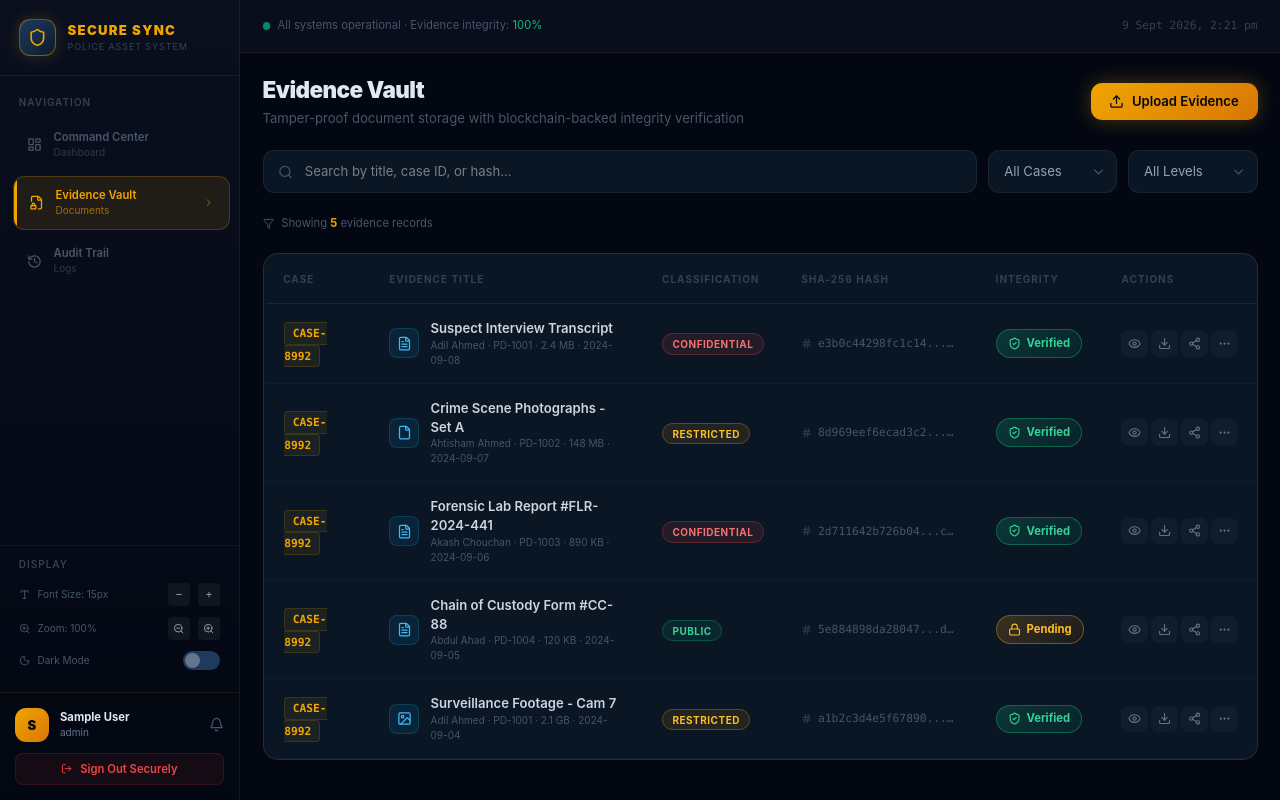
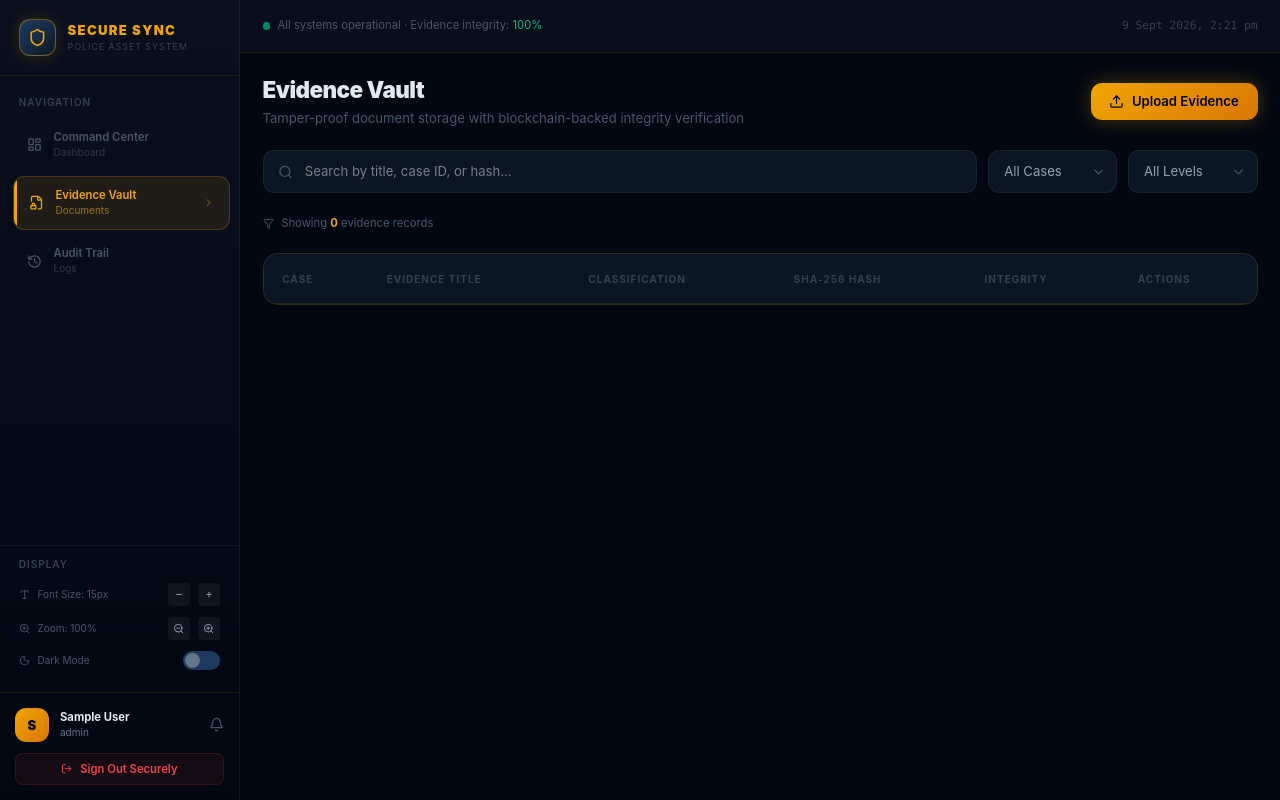
Before and after one commit to dubeyankit1511-create/police-asset-management, a React (Vite) app in the folder frontend/: page /vault in a window 1280 px wide. Built offline with nearby package versions, Linux system fonts and the light colour scheme; sample sign-in values are in the browser's storage.

Commit message:
feat: real document upload and audit logging system

```diff
--- a/frontend/src/pages/AuditViewer.tsx
+++ b/frontend/src/pages/AuditViewer.tsx
@@ -1,14 +1,6 @@
 import React, { useState } from 'react';
 import { Activity, User, Search, Filter, Shield, Link2, Clock, ChevronDown, X, Download } from 'lucide-react';
-
-const allLogs = [
-  { id: 1, action: 'DOWNLOAD', user: 'Adil Ahmed', badge: 'PD-1001', dept: 'Task Force · Case #8992', doc: 'Forensic Lab Report #FLR-2024-441', time: '10:42 AM', date: '2024-09-08', ip: '192.168.1.44', txId: '0x8f3d2a...44c9e1', risk: 'low' },
-  { id: 2, action: 'UPLOAD', user: 'Ahtisham Ahmed', badge: 'PD-1002', dept: 'Task Force · Case #8992', doc: 'Crime Scene Photos — Case #8992', time: '09:15 AM', date: '2024-09-08', ip: '192.168.1.12', txId: '0xa7e81b...221f03', risk: 'low' },
-  { id: 3, action: 'SHARE', user: 'Akash Chouchan', badge: 'PD-1003', dept: 'Task Force · Case #8992', doc: 'Suspect Interview Transcript', time: '08:30 AM', date: '2024-09-08', ip: '10.0.0.1', txId: '0xc4f923...8b71d2', risk: 'medium' },
-  { id: 4, action: 'VIEW', user: 'Abdul Ahad', badge: 'PD-1004', dept: 'Task Force · Case #8992', doc: 'Chain of Custody Form #CC-88', time: '07:00 AM', date: '2024-09-08', ip: '192.168.3.22', txId: '0x1d5e7a...f9032b', risk: 'low' },
-  { id: 5, action: 'MODIFY', user: 'Adil Ahmed', badge: 'PD-1001', dept: 'Task Force · Case #8992', doc: 'Case Summary Report — Case #8992', time: '06:12 AM', date: '2024-09-08', ip: '192.168.1.88', txId: '0xb29d4c...e30712', risk: 'high' },
-  { id: 6, action: 'DELETE', user: 'Ahtisham Ahmed', badge: 'PD-1002', dept: 'Task Force · Case #8992', doc: 'Duplicate Evidence File #DUP-92', time: '11:45 PM', date: '2024-09-07', ip: '10.0.0.1', txId: '0xf192a3...7c8e01', risk: 'high' },
-];
+import { getAuditLogs } from '../utils/dataStore';
 
 const actionStyles: Record<string, { bg: string; border: string; color: string }> = {
   DOWNLOAD: { bg: 'rgba(14,165,233,0.1)', border: 'rgba(14,165,233,0.3)', color: '#38bdf8' },
@@ -26,7 +18,7 @@ export const AuditViewer = () => {
   const [actionFilter, setActionFilter] = useState('');
   const [expandedId, setExpandedId] = useState<number | null>(null);
 
-  const filtered = allLogs.filter(l => {
+  const filtered = getAuditLogs().filter(l => {
     const matchSearch = !search || l.user.toLowerCase().includes(search.toLowerCase()) || l.doc.toLowerCase().includes(search.toLowerCase()) || l.badge.toLowerCase().includes(search.toLowerCase());
     const matchAction = !actionFilter || l.action === actionFilter;
     return matchSearch && matchAction;
--- a/frontend/src/pages/Vault.tsx
+++ b/frontend/src/pages/Vault.tsx
@@ -3,14 +3,8 @@ import {
   Search, Upload, File, ShieldCheck, Lock, Filter, X,
   ChevronDown, Hash, FileText, Image, FileSpreadsheet, Eye, Download, Share2, MoreHorizontal
 } from 'lucide-react';
-
-const mockDocuments = [
-  { id: 1, title: 'Suspect Interview Transcript', caseId: 'CASE-8992', hash: 'e3b0c44298fc1c14...9a3e7', status: 'Verified', classification: 'CONFIDENTIAL', type: 'PDF', size: '2.4 MB', date: '2024-09-08', creator: 'Adil Ahmed · PD-1001' },
-  { id: 2, title: 'Crime Scene Photographs - Set A', caseId: 'CASE-8992', hash: '8d969eef6ecad3c2...b5e89', status: 'Verified', classification: 'RESTRICTED', type: 'ZIP', size: '148 MB', date: '2024-09-07', creator: 'Ahtisham Ahmed · PD-1002' },
-  { id: 3, title: 'Forensic Lab Report #FLR-2024-441', caseId: 'CASE-8992', hash: '2d711642b726b04...c5d29', status: 'Verified', classification: 'CONFIDENTIAL', type: 'PDF', size: '890 KB', date: '2024-09-06', creator: 'Akash Chouchan · PD-1003' },
-  { id: 4, title: 'Chain of Custody Form #CC-88', caseId: 'CASE-8992', hash: '5e884898da28047...d4e3c', status: 'Pending', classification: 'PUBLIC', type: 'PDF', size: '120 KB', date: '2024-09-05', creator: 'Abdul Ahad · PD-1004' },
-  { id: 5, title: 'Surveillance Footage - Cam 7', caseId: 'CASE-8992', hash: 'a1b2c3d4e5f67890...9f8e7', status: 'Verified', classification: 'RESTRICTED', type: 'MP4', size: '2.1 GB', date: '2024-09-04', creator: 'Adil Ahmed · PD-1001' },
-];
+import { useAuth } from '../context/AuthContext';
+import { getDocumentList, saveDocumentList, logActivity } from '../utils/dataStore';
 
 const classificationColors: Record<string, { bg: string; border: string; text: string }> = {
   CONFIDENTIAL: { bg: 'rgba(239,68,68,0.1)', border: 'rgba(239,68,68,0.3)', text: '#f87171' },
@@ -23,12 +17,51 @@ const typeIcons: Record<string, any> = {
 };
 
 export const Vault = () => {
+  const { user } = useAuth();
+  const [documents, setDocuments] = useState<any[]>(() => getDocumentList());
   const [searchQuery, setSearchQuery] = useState('');
   const [selectedCase, setSelectedCase] = useState('');
   const [selectedClassification, setSelectedClassification] = useState('');
   const [showUpload, setShowUpload] = useState(false);
 
-  const filtered = mockDocuments.filter(doc => {
+  // Upload Form State
+  const [upTitle, setUpTitle] = useState('');
+  const [upCaseId, setUpCaseId] = useState('');
+  const [upClass, setUpClass] = useState('RESTRICTED');
+  const [fileAttached, setFileAttached] = useState<File | null>(null);
+
+  const handleUpload = () => {
+    if (!upTitle || !upCaseId) return alert('Please provide Title and Case ID');
+
+    const newDoc = {
+      id: Date.now().toString(),
+      title: upTitle,
+      caseId: upCaseId,
+      classification: upClass,
+      hash: '0x' + Array.from({length: 16}, () => Math.floor(Math.random()*16).toString(16)).join('') + '...f9e',
+      status: 'Verified',
+      type: fileAttached ? fileAttached.name.split('.').pop()?.toUpperCase() || 'PDF' : 'PDF',
+      size: fileAttached ? (fileAttached.size / 1024 / 1024).toFixed(2) + ' MB' : '1.2 MB',
+      date: new Date().toISOString().split('T')[0],
+      creator: user ? `${user.name} \u00B7 ${user.badge}` : 'Unknown Officer'
+    };
+
+    const updatedDocs = [newDoc, ...documents];
+    setDocuments(updatedDocs);
+    saveDocumentList(updatedDocs);
+
+    // Log the activity
+    logActivity('UPLOAD', `Uploaded document: ${upTitle}`, user ? user.name : 'Unknown User', '192.168.1.10', upClass === 'PUBLIC' ? 'LOW' : 'MEDIUM');
+
+    // Reset and close
+    setUpTitle('');
+    setUpCaseId('');
+    setUpClass('RESTRICTED');
+    setFileAttached(null);
+    setShowUpload(false);
+  };
+
+  const filtered = documents.filter(doc => {
     const matchesSearch = !searchQuery || doc.title.toLowerCase().includes(searchQuery.toLowerCase()) || doc.caseId.toLowerCase().includes(searchQuery.toLowerCase());
     const matchesCase = !selectedCase || doc.caseId === selectedCase;
     const matchesClass = !selectedClassification || doc.classification === selectedClassification;
@@ -66,17 +99,21 @@ export const Vault = () => {
             </div>
 
             {/* Drop zone */}
-            <div className="border-2 border-dashed rounded-xl p-10 text-center mb-5 transition-colors cursor-pointer"
-              style={{ borderColor: 'rgba(240,165,0,0.2)', background: 'rgba(240,165,0,0.02)' }}>
-              <Upload className="w-10 h-10 mx-auto mb-3" style={{ color: '#f0a500' }} />
-              <p className="text-sm font-semibold" style={{ color: '#94a3b8' }}>Drop files here or click to browse</p>
-              <p className="text-xs mt-1" style={{ color: '#334155' }}>PDF, DOCX, ZIP, MP4, JPG · Max 500MB</p>
-            </div>
+            <label className="border-2 border-dashed rounded-xl p-10 text-center mb-5 transition-colors cursor-pointer block"
+              style={{ borderColor: fileAttached ? '#10b981' : 'rgba(240,165,0,0.2)', background: 'rgba(240,165,0,0.02)' }}>
+              <input type="file" className="hidden" onChange={e => setFileAttached(e.target.files?.[0] || null)} />
+              <Upload className="w-10 h-10 mx-auto mb-3" style={{ color: fileAttached ? '#10b981' : '#f0a500' }} />
+              <p className="text-sm font-semibold" style={{ color: fileAttached ? '#10b981' : '#94a3b8' }}>
+                {fileAttached ? fileAttached.name : 'Drop files here or click to browse'}
+              </p>
+              <p className="text-xs mt-1" style={{ color: '#334155' }}>PDF, DOCX, ZIP, MP4, JPG A Max 500MB</p>
+            </label>
 
             <div className="space-y-4">
               <div>
                 <label className="block text-xs font-semibold tracking-widest uppercase mb-1.5" style={{ color: '#64748b' }}>Document Title</label>
                 <input type="text" placeholder="e.g. Forensic Lab Report"
+                  value={upTitle} onChange={e => setUpTitle(e.target.value)}
                   className="w-full px-4 py-2.5 rounded-xl text-sm outline-none"
                   style={{ background: 'rgba(10,15,30,0.8)', border: '1px solid rgba(255,255,255,0.08)', color: '#e2e8f0' }} />
               </div>
@@ -84,16 +121,18 @@ export const Vault = () => {
                 <div>
                   <label className="block text-xs font-semibold tracking-widest uppercase mb-1.5" style={{ color: '#64748b' }}>Case ID</label>
                   <input type="text" placeholder="e.g. CASE-401"
+                    value={upCaseId} onChange={e => setUpCaseId(e.target.value)}
                     className="w-full px-4 py-2.5 rounded-xl text-sm outline-none"
                     style={{ background: 'rgba(10,15,30,0.8)', border: '1px solid rgba(255,255,255,0.08)', color: '#e2e8f0' }} />
                 </div>
                 <div>
                   <label className="block text-xs font-semibold tracking-widest uppercase mb-1.5" style={{ color: '#64748b' }}>Classification</label>
                   <select className="w-full px-4 py-2.5 rounded-xl text-sm outline-none appearance-none"
+                    value={upClass} onChange={e => setUpClass(e.target.value)}
                     style={{ background: 'rgba(10,15,30,0.8)', border: '1px solid rgba(255,255,255,0.08)', color: '#94a3b8' }}>
-                    <option>RESTRICTED</option>
-                    <option>CONFIDENTIAL</option>
-                    <option>PUBLIC</option>
+                    <option value="RESTRICTED">RESTRICTED</option>
+                    <option value="CONFIDENTIAL">CONFIDENTIAL</option>
+                    <option value="PUBLIC">PUBLIC</option>
                   </select>
                 </div>
               </div>
@@ -103,7 +142,7 @@ export const Vault = () => {
               <button onClick={() => setShowUpload(false)}
                 className="flex-1 py-2.5 rounded-xl text-sm font-semibold transition-colors"
                 style={{ border: '1px solid rgba(255,255,255,0.08)', color: '#64748b' }}>Cancel</button>
-              <button className="flex-1 py-2.5 rounded-xl text-sm font-bold transition-all flex items-center justify-center gap-2"
+              <button onClick={handleUpload} className="flex-1 py-2.5 rounded-xl text-sm font-bold transition-all flex items-center justify-center gap-2"
                 style={{ background: 'linear-gradient(135deg, #f0a500, #d97706)', color: '#030712', boxShadow: '0 0 16px rgba(240,165,0,0.3)' }}>
                 <Lock className="w-4 h-4" /> Encrypt & Upload
               </button>
--- /dev/null
+++ b/frontend/src/utils/dataStore.ts
@@ -0,0 +1,37 @@
+export const defaultDocuments = [];
+export const defaultLogs = [];
+
+export const getDocumentList = () => {
+  const saved = localStorage.getItem('SECURE_SYNC_DOCS');
+  if (saved) return JSON.parse(saved);
+  return defaultDocuments;
+};
+
+export const saveDocumentList = (docs: any[]) => {
+  localStorage.setItem('SECURE_SYNC_DOCS', JSON.stringify(docs));
+};
+
+export const getAuditLogs = () => {
+  const saved = localStorage.getItem('SECURE_SYNC_LOGS');
+  if (saved) return JSON.parse(saved);
+  return defaultLogs;
+};
+
+export const saveAuditLogs = (logs: any[]) => {
+  localStorage.setItem('SECURE_SYNC_LOGS', JSON.stringify(logs));
+};
+
+export const logActivity = (action: string, details: string, user: string, ip: string = '192.168.1.100', risk: string = 'LOW') => {
+  const logs = getAuditLogs();
+  const newLog = {
+    id: Date.now().toString(),
+    timestamp: new Date().toISOString(),
+    user,
+    action,
+    details,
+    ip,
+    risk,
+    hash: '0x' + Array.from({length: 16}, () => Math.floor(Math.random()*16).toString(16)).join('') + '...d2e'
+  };
+  saveAuditLogs([newLog, ...logs]);
+};
```
